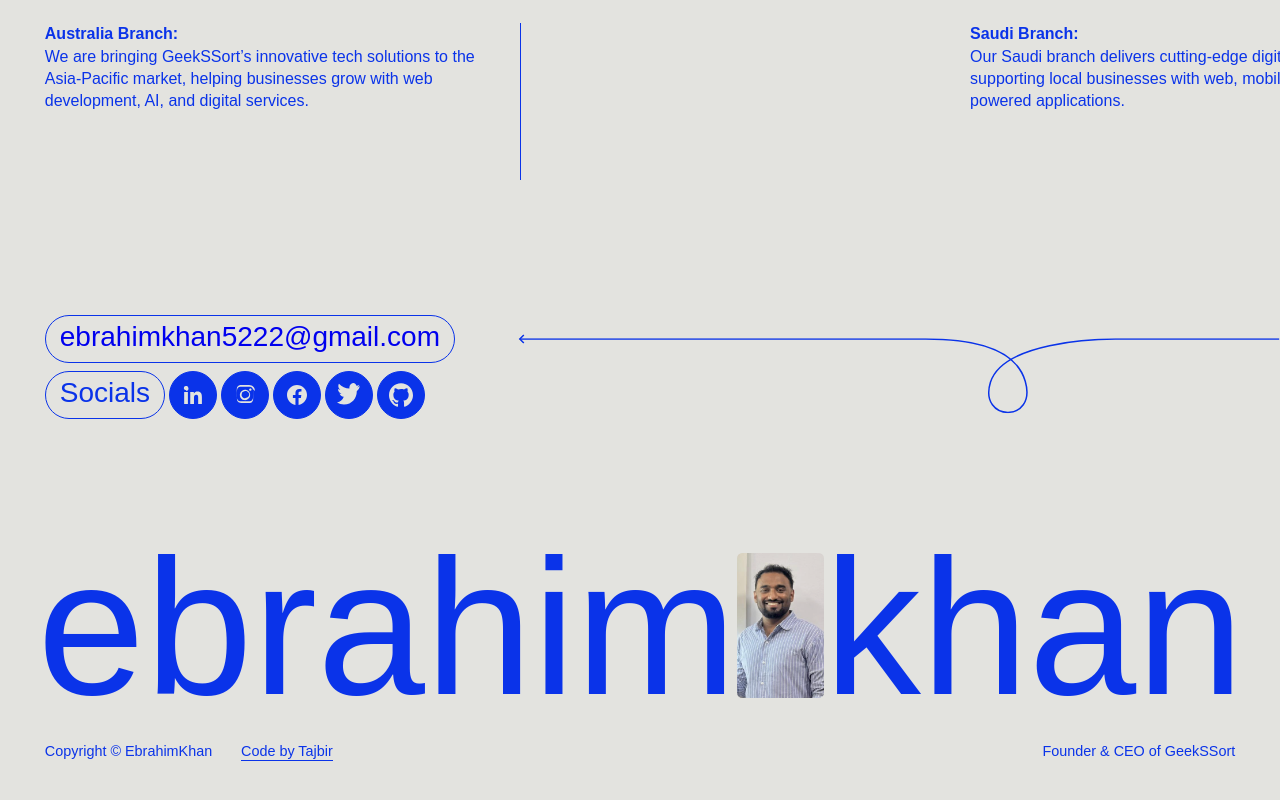
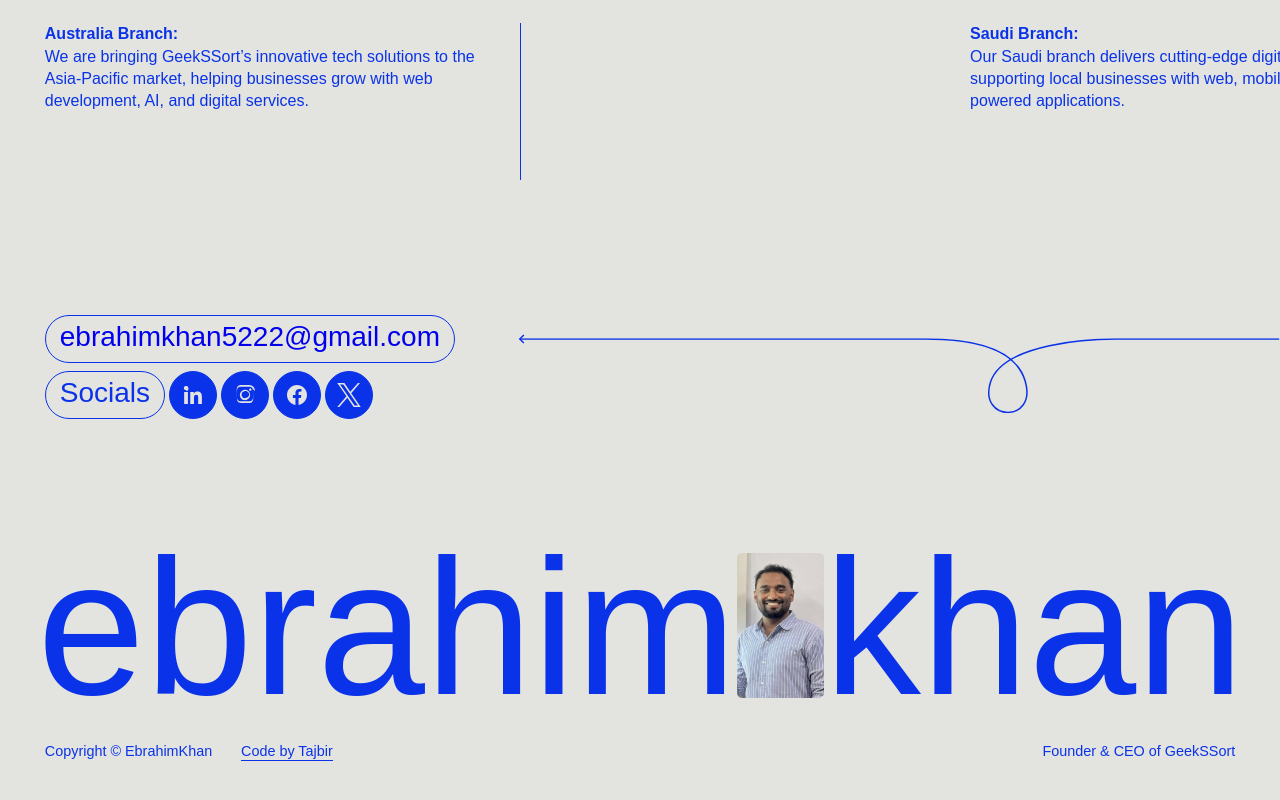
Before and after one commit to shamstajbir/Ebrahim-Khan-Portfolio, a website with bundled scripts: page index.html in a window 1280 px wide. Shown: the part 5941-6741 px from the top of the page. Built offline with nearby package versions, Linux system fonts and the light colour scheme; a web font is replaced by a local one.

Commit message:
Updated social medias

```diff
--- a/index.html
+++ b/index.html
@@ -1502,19 +1502,22 @@
 
         <!-- X / Twitter -->
         <a href="https://x.com/beingebrahim" target="_blank" class="link-social w-inline-block">
-          <svg xmlns="http://www.w3.org/2000/svg" width="24" height="24" viewBox="0 0 24 24" fill="currentColor">
-            <path d="M23 3a10.9 10.9 0 0 1-3.14 1.53A4.48 4.48 0 0 0 22.4 1.64a9.07 9.07 0 0 1-2.88 1.1A4.52 4.52 0 0 0 16.88 0c-2.49 0-4.5 2.03-4.5 4.54 0 .36.04.7.12 1.03C8.5 5.5 4.76 3.64 1.94.78a4.44 4.44 0 0 0-.61 2.28c0 1.57.8 2.95 2.02 3.76A4.52 4.52 0 0 1 .96 6v.06c0 2.2 1.56 4.05 3.63 4.47a4.52 4.52 0 0 1-2.04.08 4.52 4.52 0 0 0 4.21 3.14A9.05 9.05 0 0 1 0 19.54a12.8 12.8 0 0 0 6.92 2.03c8.3 0 12.84-6.88 12.84-12.84 0-.2 0-.39-.01-.58A9.18 9.18 0 0 0 23 3z"/>
+          <svg xmlns="http://www.w3.org/2000/svg" width="24" height="24" viewBox="0 0 1200 1227" fill="currentColor">
+            <path d="M714.163 519.284L1160.89 0H1058.4L667.137 450.887L362.176 0H0L468.059 681.821L0 1226.37H102.494L515.425
+             750.618L837.824 1226.37H1200L714.137 519.284H714.163ZM564.105 689.098L521.792 628.531L139.75
+             79.6945H311.548L613.892 511.105L656.205 571.672L1058.46 1146.67H886.662L564.105 689.124V689.098Z"/>
           </svg>
           <p class="hidden-link-text">X</p>
         </a>
 
-        <!-- GitHub -->
+
+        <!-- GitHub
         <a href="https://github.com/khanebrahim" target="_blank" class="link-social w-inline-block">
           <svg xmlns="http://www.w3.org/2000/svg" width="24" height="24" viewBox="0 0 24 24" fill="currentColor">
             <path d="M12 .297c-6.63 0-12 5.373-12 12 0 5.303 3.438 9.8 8.205 11.387.6.113.82-.258.82-.577v-2.234c-3.338.724-4.033-1.416-4.033-1.416-.546-1.387-1.333-1.757-1.333-1.757-1.089-.744.084-.729.084-.729 1.205.084 1.84 1.238 1.84 1.238 1.07 1.835 2.809 1.305 3.495.998.108-.775.418-1.305.762-1.605-2.665-.305-5.466-1.332-5.466-5.93 0-1.31.468-2.38 1.236-3.22-.124-.303-.536-1.527.117-3.176 0 0 1.008-.322 3.301 1.23a11.52 11.52 0 0 1 3.003-.404c1.018.005 2.042.138 3.003.404 2.291-1.552 3.297-1.23 3.297-1.23.656 1.649.244 2.873.12 3.176.77.84 1.236 1.91 1.236 3.22 0 4.61-2.803 5.625-5.475 5.921.43.372.823 1.102.823 2.222v3.293c0 .32.216.694.825.576C20.565 22.092 24 17.592 24 12.297c0-6.627-5.373-12-12-12"/>
           </svg>
           <p class="hidden-link-text">GitHub</p>
-        </a>
+        </a>-->
                 </div>
               </div>
               <div class="col-footer-arrow">
```
